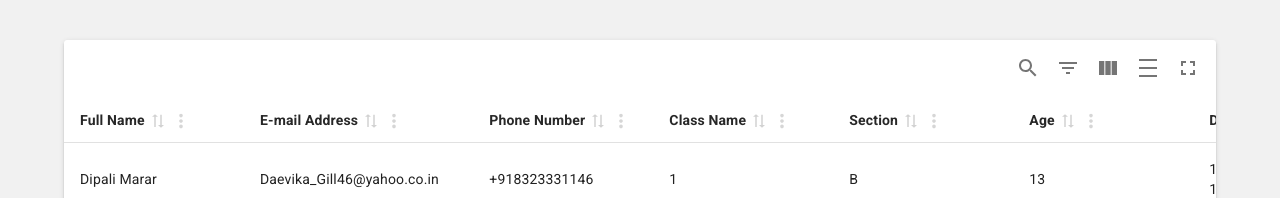
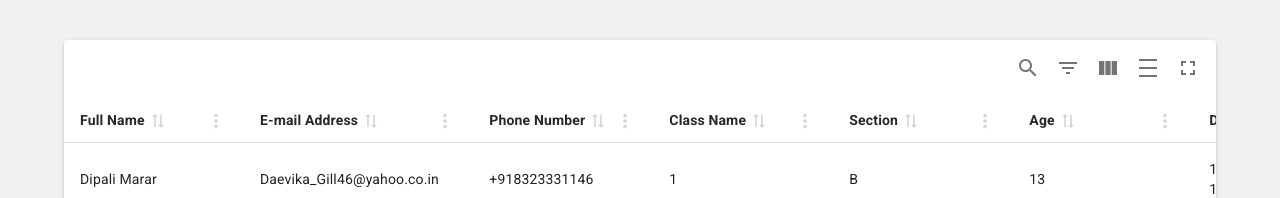
Before and after one commit to toofaniCoder/react-material-table, a React (Vite) app: page / in a window 1280 px wide. Shown: the top 198 px of the page. Built offline with nearby package versions, Linux system fonts and the light colour scheme.

Commit message:
column actions feature implemented

```diff
--- a/src/App.jsx
+++ b/src/App.jsx
@@ -1,12 +1,18 @@
 import { useMemo } from "react";
-import { Container } from "@mui/material";
+import {
+  Container,
+  ListItemButton,
+  ListItemIcon,
+  ListItemText,
+  MenuItem,
+} from "@mui/material";
 import "./App.css";
 
 import {
   MaterialReactTable,
   useMaterialReactTable,
 } from "material-react-table";
-
+import AccessibilityIcon from "@mui/icons-material/Accessibility";
 import STUDENTS from "./students.json";
 // console.log(STUDENTS);
 
@@ -17,6 +23,7 @@ function App() {
       {
         accessorKey: "name",
         header: "Full Name",
+        // enableColumnActions: false, // you can disable column action
       },
       {
         accessorKey: "email",
@@ -65,9 +72,9 @@ function App() {
         header: "Street Address",
       },
       {
-        accessorKey:"address.state",
-        header:"State Name"
-      }
+        accessorKey: "address.state",
+        header: "State Name",
+      },
     ],
     []
   );
@@ -75,6 +82,34 @@ function App() {
   const table = useMaterialReactTable({
     columns,
     data: STUDENTS,
+    // enableColumnActions:false, // disable column action for all columns
+    renderColumnActionsMenuItems: ({ internalColumnMenuItems, closeMenu }) => {
+      return [
+        <ListItemButton
+          key="hello"
+          onClick={() => {
+            alert("Hello");
+            closeMenu();
+          }}
+        >
+          <ListItemIcon sx={{ minWidth: 38 }}>
+            <AccessibilityIcon />
+          </ListItemIcon>
+          <ListItemText primary="Say hello" />
+        </ListItemButton>,
+        // <MenuItem key="hello" onClick={() => console.log("hello")}>
+        //   hello
+        // </MenuItem>,
+        ...internalColumnMenuItems,
+      ];
+    },
+    muiTableHeadCellProps: {
+      sx: {
+        "& .Mui-TableHeadCell-Content": {
+          justifyContent: "space-between",
+        },
+      },
+    },
     initialState: { pagination: { pageSize: 5, pageIndex: 0 } },
   });
 
```
